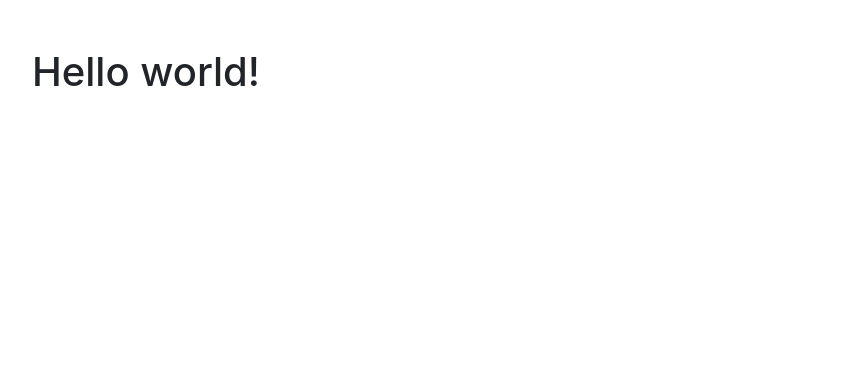
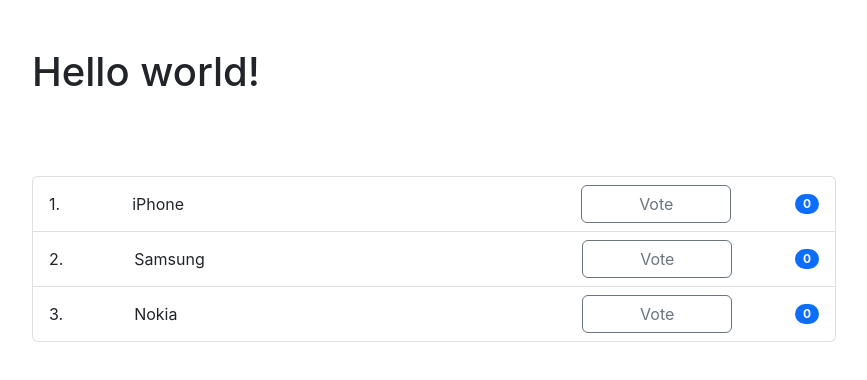
Before and after one commit to iMykhailychenko/goit-59-fs, a React (Create React App) app: page / in a window 1280 px wide. Shown: the top 380 px of the page, without its empty margins (16-883 px from the left). Built offline with nearby package versions, Linux system fonts and the light colour scheme.

Commit message:
lesson-3

```diff
--- a/src/App.jsx
+++ b/src/App.jsx
@@ -3,7 +3,7 @@
 import { Header } from './components/Layout/Header/Header';
 import { Layout } from './components/Layout/Layout';
 // import { Users } from './components/Users/Users';
-// import { Vouter } from './components/Vouter/Vouter';
+import { Vouter } from './components/Vouter/Vouter';
 
 export const App = () => {
   return (
@@ -11,7 +11,8 @@
       <Header title="Hello world!" />
 
       {/* <Counter /> */}
-      {/* <Vouter /> */}
+      {/* <Counter defaultValue={10} /> */}
+      <Vouter />
       {/* <Banner /> */}
       {/* <Users /> */}
     </Layout>
--- a/src/components/Vouter/Vouter.jsx
+++ b/src/components/Vouter/Vouter.jsx
@@ -1,38 +1,65 @@
 import { Component } from 'react';
 
+const phoneMap = [
+  { id: 'iphone', title: 'iPhone' },
+  { id: 'samsung', title: 'Samsung' },
+  { id: 'nokia', title: 'Nokia' },
+];
+
 export class Vouter extends Component {
+  state = {
+    iphone: 0,
+    samsung: 0,
+    nokia: 0,
+  };
+
+  handleClick = event => {
+    const { name } = event.target;
+
+    this.setState(prevState => ({
+      [name]: prevState[name] + 1,
+    }));
+
+    // switch (name) {
+    //   case 'iphone':
+    //     this.setState(prevState => ({
+    //       iphone: prevState.iphone + 1,
+    //     }));
+    //     break;
+
+    //   default:
+    //     return;
+    // }
+
+    // if (name === 'iphone') {
+    //   this.setState(prevState => ({
+    //     iphone: prevState.iphone + 1,
+    //   }));
+    // }
+  };
+
   render() {
     return (
       <ul className="list-group list-group-numbered w-100 my-5">
-        <li className="list-group-item d-flex justify-content-between align-items-center">
-          <div className="ms-2 w-50">
-            <p className="m-0">iPhone</p>
-          </div>
-          <button type="button" className="btn btn-outline-secondary" style={{ minWidth: 150 }}>
-            Vote
-          </button>
-          <span className="badge bg-primary rounded-pill">0</span>
-        </li>
+        {phoneMap.map(phone => (
+          <li key={phone.id} className="list-group-item d-flex justify-content-between align-items-center">
+            <div className="ms-2 w-50">
+              <p className="m-0">{phone.title}</p>
+            </div>
 
-        <li className="list-group-item d-flex justify-content-between align-items-center">
-          <div className="ms-2 w-50">
-            <p className="m-0">Samsung</p>
-          </div>
-          <button type="button" className="btn btn-outline-secondary" style={{ minWidth: 150 }}>
-            Vote
-          </button>
-          <span className="badge bg-primary rounded-pill">0</span>
-        </li>
+            <button
+              name={phone.id}
+              type="button"
+              onClick={this.handleClick}
+              className="btn btn-outline-secondary"
+              style={{ minWidth: 150 }}
+            >
+              Vote
+            </button>
 
-        <li className="list-group-item d-flex justify-content-between align-items-center">
-          <div className="ms-2 w-50">
-            <p className="m-0">Nokia</p>
-          </div>
-          <button type="button" className="btn btn-outline-secondary" style={{ minWidth: 150 }}>
-            Vote
-          </button>
-          <span className="badge bg-primary rounded-pill">0</span>
-        </li>
+            <span className="badge bg-primary rounded-pill">{this.state[phone.id]}</span>
+          </li>
+        ))}
       </ul>
     );
   }
```
Also changed, not shown: src/components/Counter/Counter.jsx (+38 -7 lines).
